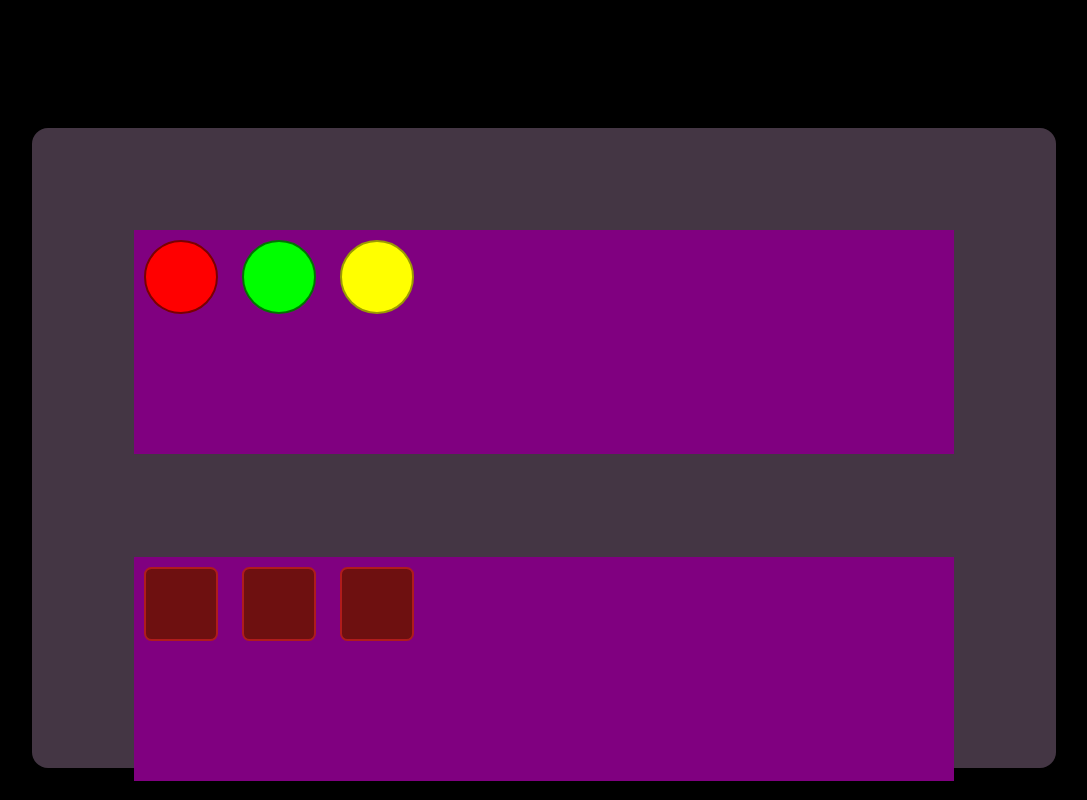
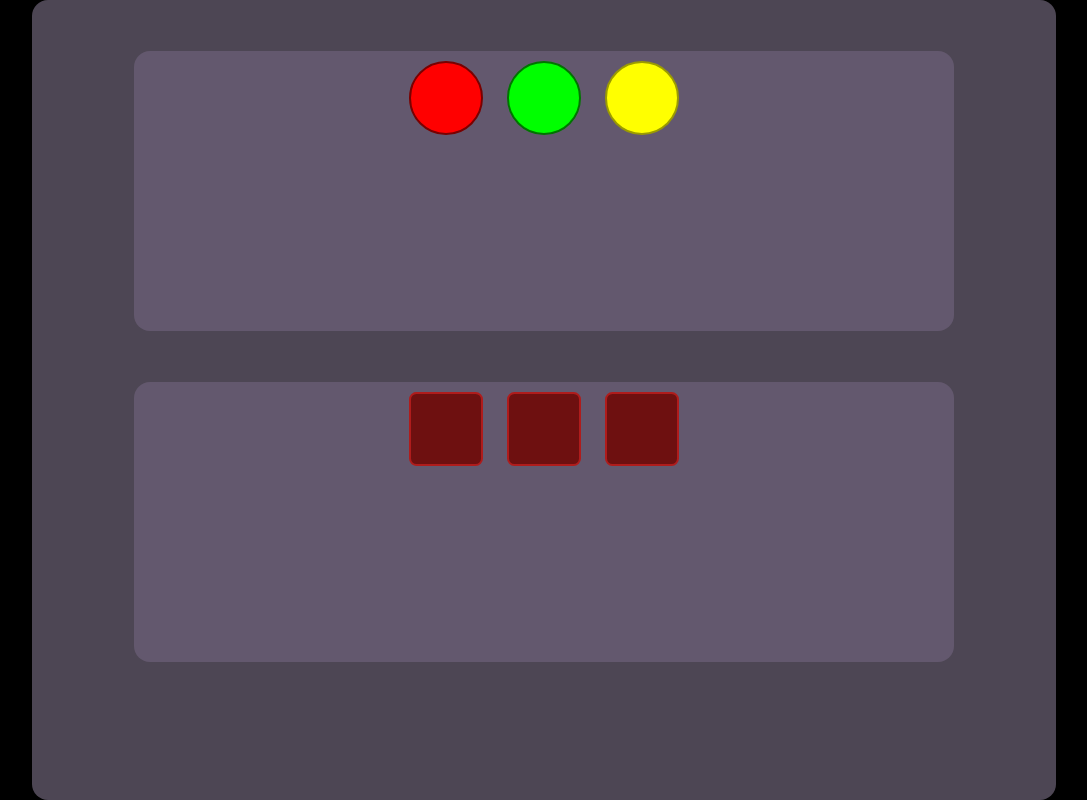
Before and after one commit to JoshuaR830/Light-Remote, a plain HTML site: page src/LightRemote.html in a window 1280 px wide. Shown: the whole page, without its empty margins (96-1183 px from the left). Drawn offline with Linux system fonts and the light colour scheme.

Commit message:
Refactored stylesheets

```diff
--- a/src/LightRemote.html
+++ b/src/LightRemote.html
@@ -4,19 +4,21 @@
     <head>
         <title>Light Remote</title>
         <link rel="stylesheet" type="text/css" href="public/css/LightRemote.css">
+        <link rel="stylesheet" type="text/css" href="public/css/ColorControl.css">
+        <link rel="stylesheet" type="text/css" href="public/css/ToggleControl.css">
         <script src="public/js/LightRemote.js"></script>
         <script src="public/js/ToggleControl.js"></script>
         <script src="public/js/ColorControl.js"></script>
     </head>
 
     <body>
-        <div class="container">
-            <div class="color-container">
+        <div class="wrapper">
+            <div class="color-container container">
                 <div id="red" class="color-choice red" onclick="setColor('red')"></div>
                 <div id="green" class="color-choice green" onclick="setColor('green')"></div>
                 <div id="yellow" class="color-choice yellow" onclick="setColor('yellow')"></div>
             </div>
-            <div class="toggle-container">
+            <div class="toggle-container container">
                 <div id="toggle-1" class="toggle-choice toggled-off" onclick="setToggle(1)"></div>
                 <div id="toggle-2" class="toggle-choice toggled-off" onclick="setToggle(2)"></div>
                 <div id="toggle-3" class="toggle-choice toggled-off" onclick="setToggle(3)"></div>
--- /dev/null
+++ b/src/public/css/ColorControl.css
@@ -0,0 +1,38 @@
+.color-container {
+    width: 80%;
+    height: 35%;
+}
+
+.color-choice {
+    width: 50px;
+    height: 50px;
+    margin: 10px;
+    padding: 10px;
+    line-height: 50px;
+    display: inline-block;
+    border-radius: 50%;
+    background-color: blue;
+}
+
+.color-choice:hover {
+    cursor: pointer;
+}
+
+.red {
+    background-color: #ff0000;
+    border: 2px solid #790101;
+}
+
+.green {
+    background-color: #00ff00;
+    border: 2px solid #007500;
+}
+
+.yellow {
+    background-color: #ffff00;
+    border: 2px solid #9b9b00;
+}
+
+.active-color {
+    border-color: #d1d1d1;
+}
--- a/src/public/css/LightRemote.css
+++ b/src/public/css/LightRemote.css
@@ -1,110 +1,31 @@
 html, body {
     background-color: #000000;
+    color: #ffffff;
     width: 100%;
     height: 100%;
     margin: 0;
 }
 
-.container {
+.wrapper {
     margin-left: 10%;
     margin-right: 10%;
     box-sizing: border-box;
-    margin-top: 10%;
     width: 80%;
-    height: 80%;
-    background-color: #443644;
+    height: 100%;
+    background-color: #4d4654;
     display: inline-block;
     border-radius: 16px;
 }
 
-.color-container {
+.container {
     margin-left: 10%;
     margin-right: 10%;
-    margin-top: 10%;
+    margin-top: 5%;
     box-sizing: border-box;
     width: 80%;
     height: 35%;
-    background-color: purple;
+    background-color: #63586e;
+    border-radius: 16px;
     display: inline-block;
+    text-align: center;
 }
-
-.color-choice {
-    width: 50px;
-    height: 50px;
-    margin: 10px;
-    padding: 10px;
-    line-height: 50px;
-    display: inline-block;
-    border-radius: 50%;
-    background-color: blue;
-}
-
-.color-choice:hover {
-    cursor: pointer;
-}
-
-.red {
-    background-color: #ff0000;
-    border: 2px solid #790101;
-}
-
-.green {
-    background-color: #00ff00;
-    border: 2px solid #007500;
-}
-
-.yellow {
-    background-color: #ffff00;
-    border: 2px solid #9b9b00;
-}
-
-.active-color {
-    border-color: #d1d1d1;
-}
-
-.toggle-container {
-    margin-left: auto;
-    margin-right: auto;
-    width: 80%;
-    height: 35%;
-    background-color: purple;
-    margin-top: 10%;
-}
-
-.toggle-choice {
-    width: 50px;
-    height: 50px;
-    margin: 10px;
-    padding: 10px;
-    line-height: 50px;
-    display: inline-block;
-    border-radius: 10%;
-    background-color: #533d53;
-    border: 2px solid #462f46;
-}
-
-.toggle-choice:hover {
-    cursor: pointer;
-    border-color: #967a96;
-    background-color: #5c4c5c;
-}
-
-.toggled-on {
-    background-color: #135513;
-    border-color: #218d21;
-}
-
-.toggled-on:hover {
-    background-color: #1bdb1b;
-    border-color: #0c7e0c;
-}
-
-.toggled-off {
-    background-color: #6e1010;
-    border-color: #af1c1c;
-}
-
-.toggled-off:hover {
-    background-color: #e41616;
-    border-color: #a51111;
-}
--- /dev/null
+++ b/src/public/css/ToggleControl.css
@@ -0,0 +1,41 @@
+.toggle-container {
+
+}
+
+.toggle-choice {
+    width: 50px;
+    height: 50px;
+    margin: 10px;
+    padding: 10px;
+    line-height: 50px;
+    display: inline-block;
+    border-radius: 10%;
+    background-color: #533d53;
+    border: 2px solid #462f46;
+}
+
+.toggle-choice:hover {
+    cursor: pointer;
+    border-color: #967a96;
+    background-color: #5c4c5c;
+}
+
+.toggled-on {
+    background-color: #218d21;
+    border-color: #135513;
+}
+
+.toggled-on:hover {
+    background-color: #10b310;
+    border-color: #1bdb1b;
+}
+
+.toggled-off {
+    background-color: #6e1010;
+    border-color: #af1c1c;
+}
+
+.toggled-off:hover {
+    background-color: #a51111;
+    border-color: #e41616;
+}
--- a/src/public/js/ToggleControl.js
+++ b/src/public/js/ToggleControl.js
@@ -7,17 +7,16 @@ function setToggle(toggle) {
 
 function makeToggleRequest(toggle) {
     var xhttp = new XMLHttpRequest();
-    setToggleStyle(toggle);
-    // xhttp.onreadystatechange = function() {
-    //     if (this.readyState === 4 &&  this.status === 200) {
-    //         if (this.responseText === "success") {
-    //             setToggleStyle(toggle);
-    //             console.log("Success");
-    //         } else {
-    //             console.log("Failed");
-    //         }
-    //     }
-    // }
+    xhttp.onreadystatechange = function() {
+        if (this.readyState === 4 &&  this.status === 200) {
+            if (this.responseText === "success") {
+                setToggleStyle(toggle);
+                console.log("Success");
+            } else {
+                console.log("Failed");
+            }
+        }
+    }
 }
 
 function setToggleStyle(toggle) {
```
